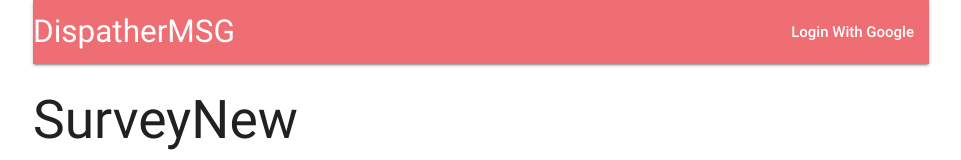
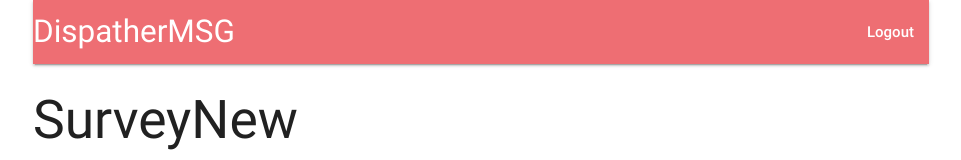
Before and after one commit to saibot777/NodeWorldPlayground, a React (Create React App) app in the folder msg-dispatcher-app/client/: page /surveys/new in a window 1280 px wide. Shown: the top 160 px of the page, without its empty margins (159-1120 px from the left). Built offline with nearby package versions, Linux system fonts and the light colour scheme; no server answers.

Commit message:
complete auth implemented(login/logout) on client side...

```diff
--- a/msg-dispatcher-app/client/src/actions/index.js
+++ b/msg-dispatcher-app/client/src/actions/index.js
@@ -4,5 +4,5 @@ import { FETCH_USER } from './types';
 export const fetchUser = () => async dispatch => {
     const res = await axios.get('/api/current_user');
 
-    dispatch({ type: FETCH_USER, payload: res });
+    dispatch({ type: FETCH_USER, payload: res.data });
 }
--- a/msg-dispatcher-app/client/src/components/Header.js
+++ b/msg-dispatcher-app/client/src/components/Header.js
@@ -1,16 +1,37 @@
 import React, { Component } from 'react';
+import { connect } from 'react-redux';
 
-export default class Header extends Component {
+class Header extends Component {
+    renderContent() {
+        switch (this.props.auth) {
+            case null:
+                return;
+            case false:
+                return (
+                    <li><a href="/auth/google"><strong>Login With Google</strong></a></li>
+                )
+            default:
+                return <li><a href="/api/logout"><strong>Logout</strong></a></li>
+        }
+    }
+
     render() {
+        console.log(this.props);
         return (
             <nav>
                 <div className="nav-wrapper">
                     <a className="left brand-logo">DispatherMSG</a>
                     <ul className="right">
-                        <li><a><strong>Login With Google</strong></a></li>
+                        {this.renderContent()}
                     </ul>
                 </div>
             </nav>
         );
     }
 }
+
+function mapStateToProps({auth}) {
+    return { auth };
+}
+
+export default connect(mapStateToProps)(Header);
--- a/msg-dispatcher-app/client/src/reducers/authReducer.js
+++ b/msg-dispatcher-app/client/src/reducers/authReducer.js
@@ -1,6 +1,10 @@
+import { FETCH_USER } from '../actions/types';
+
 export default function(state = {}, action) {
-    console.log(action);
     switch (action.type) {
+        case FETCH_USER:
+            return action.payload || false;
+
         default:
             return state;
     }
```
Also changed, not shown: 1 other file (tests, documents, lock files or other folders).
